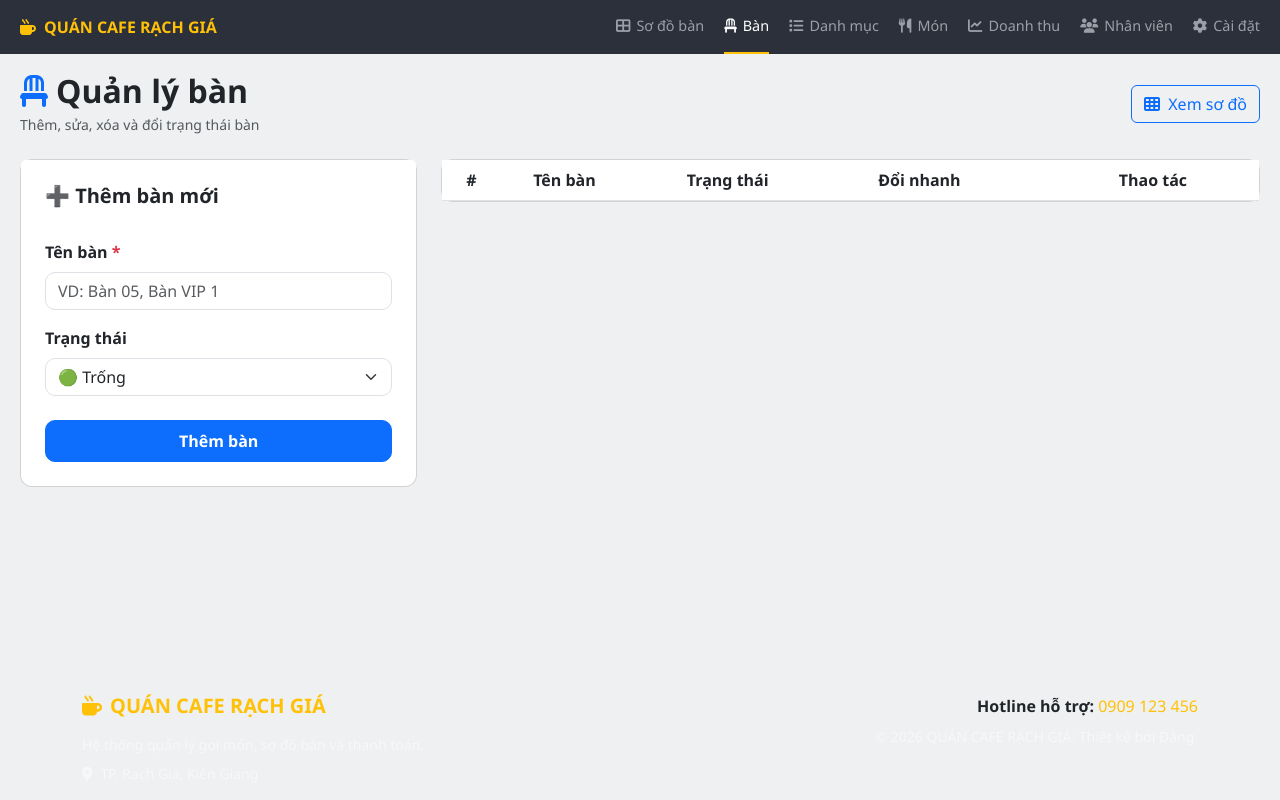
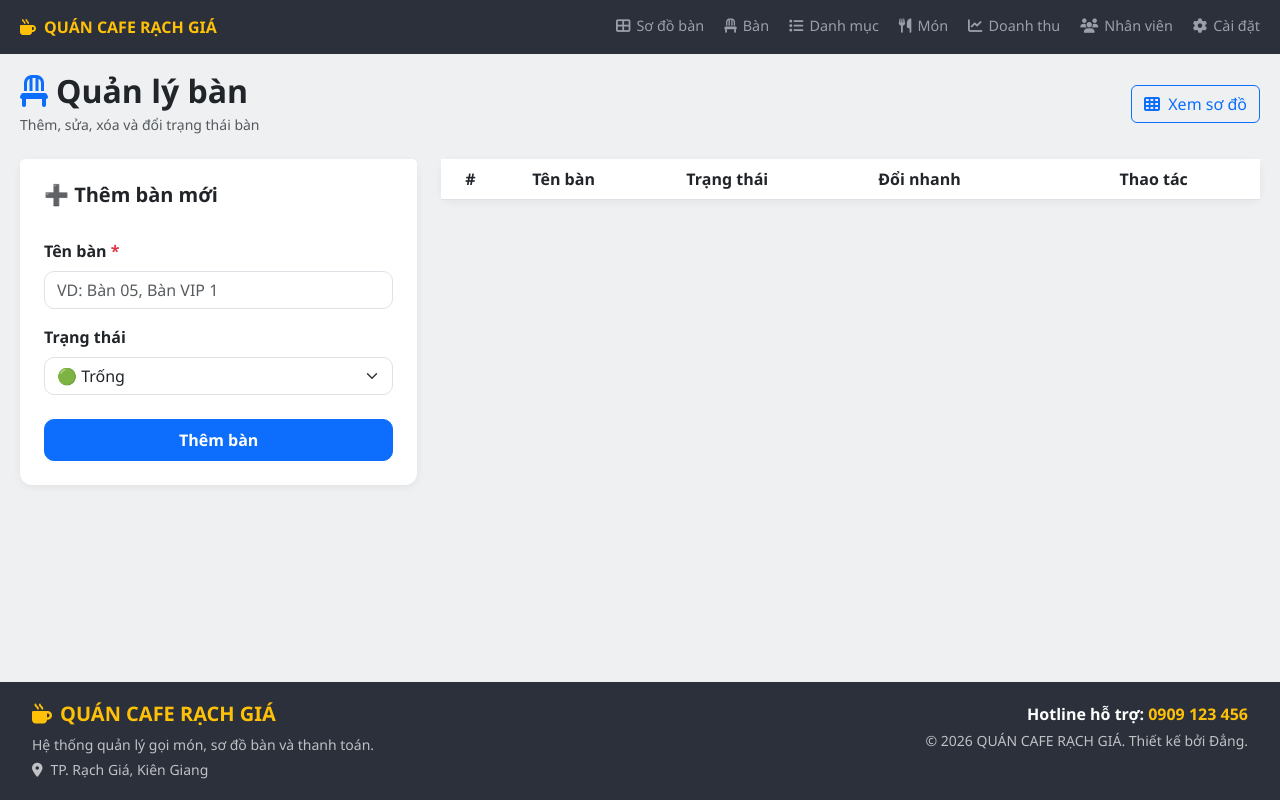
Before and after one commit to dangvanbinhdang-oss/quan-cafe-rach-gia, a Flask app: page /admin/ban in a window 1280 px wide. Run offline with Flask 3, Linux system fonts and the light colour scheme; data that the repository does not hold is empty.

Commit message:
base.html

```diff
--- a/templates/base.html
+++ b/templates/base.html
@@ -7,6 +7,7 @@
 <link href="https://cdn.jsdelivr.net/npm/bootstrap@5.3.0/dist/css/bootstrap.min.css" rel="stylesheet">
 <link rel="stylesheet" href="https://cdnjs.cloudflare.com/ajax/libs/font-awesome/6.4.0/css/all.min.css">
 <style>
+html, body{height:100%}
 body{background:#eef0f2; display:flex; flex-direction:column; min-height:100vh; font-family:'Segoe UI',sans-serif}
 .top-header{background:#2b303b; padding:0 20px; height:54px; display:flex; align-items:center; justify-content:space-between; position:sticky; top:0; z-index:1000}
 .top-header .brand{color:#ffc107; font-weight:800; text-transform:uppercase; display:flex; gap:8px; align-items:center}
@@ -14,9 +15,13 @@ body{background:#eef0f2; display:flex; flex-direction:column; min-height:100vh;
 .top-header .nav-menu a{color:#9aa0a8; text-decoration:none; font-size:.9rem; display:flex; gap:6px; align-items:center; height:100%; border-bottom:2px solid transparent; white-space:nowrap}
 .top-header .nav-menu a:hover{color:#fff}
 .top-header .nav-menu a.active{color:#fff; border-bottom-color:#ffc107}
-.main-wrapper{flex:1; padding:18px 20px}
-.bottom-footer{background:#1f242e; color:#fff; padding:18px 20px; margin-top:auto}
-.card{border-radius:12px}
+.main-wrapper{flex:1 0 auto; padding:18px 20px}
+/* FOOTER CỐ ĐỊNH ĐÁY */
+footer{background:#2b303b !important; color:#fff !important; padding:20px; margin-top:auto; flex-shrink:0}
+footer h5{color:#ffc107 !important}
+footer .text-white-50{color:rgba(255,255,255,.7) !important}
+footer .text-warning{color:#ffc107 !important}
+.card{border-radius:12px; border:0; box-shadow:0 2px 8px rgba(0,0,0,.06)}
 .shift-sang{background:#d1e7dd; border-left:4px solid #198754}
 .shift-chieu{background:#fff3cd; border-left:4px solid #ffc107}
 .shift-toi{background:#cfe2ff; border-left:4px solid #0d6efd}
@@ -28,12 +33,12 @@ body{background:#eef0f2; display:flex; flex-direction:column; min-height:100vh;
 <div class="brand"><i class="fa-solid fa-mug-hot"></i> {{ cai_dat.ten_quan }}</div>
 <nav class="nav-menu">
 <a href="/" class="{{ 'active' if page_title=='Sơ đồ bàn' else '' }}"><i class="fa-solid fa-table-cells-large"></i> Sơ đồ bàn</a>
-<a href="/admin/ban" class="{{ 'active' if page_title=='Quản lý bàn' else '' }}"><i class="fa-solid fa-chair"></i> Bàn</a>
-<a href="/admin/danh-muc" class="{{ 'active' if 'danh mục' in page_title|lower else '' }}"><i class="fa-solid fa-list"></i> Danh mục</a>
-<a href="/admin/mon" class="{{ 'active' if 'thực đơn' in page_title|lower or 'món' in page_title|lower else '' }}"><i class="fa-solid fa-utensils"></i> Món</a>
-<a href="/doanh-thu" class="{{ 'active' if page_title=='Doanh thu' else '' }}"><i class="fa-solid fa-chart-line"></i> Doanh thu</a>
+<a href="/admin/ban"><i class="fa-solid fa-chair"></i> Bàn</a>
+<a href="/admin/danh-muc"><i class="fa-solid fa-list"></i> Danh mục</a>
+<a href="/admin/mon"><i class="fa-solid fa-utensils"></i> Món</a>
+<a href="/doanh-thu"><i class="fa-solid fa-chart-line"></i> Doanh thu</a>
 <a href="/admin/nhan-vien" class="{{ 'active' if 'nhân viên' in page_title|lower else '' }}"><i class="fa-solid fa-users"></i> Nhân viên</a>
-<a href="/cai-dat" class="{{ 'active' if page_title=='Cài đặt' else '' }}"><i class="fa-solid fa-gear"></i> Cài đặt</a>
+<a href="/cai-dat"><i class="fa-solid fa-gear"></i> Cài đặt</a>
 </nav>
 </header>
 
@@ -42,15 +47,15 @@ body{background:#eef0f2; display:flex; flex-direction:column; min-height:100vh;
 </div>
 
 <footer>
-<div class="container">
-<div class="row gy-4">
+<div class="container-fluid">
+<div class="row gy-2">
 <div class="col-md-6">
-<h5 class="fw-bold text-warning mb-3"><i class="fa-solid fa-mug-hot me-2"></i>{{ cai_dat.ten_quan }}</h5>
-<p class="text-white-50 small mb-2">Hệ thống quản lý gọi món, sơ đồ bàn và thanh toán.</p>
-<p class="small text-white-50"><i class="fa-solid fa-location-dot me-2"></i>{{ cai_dat.dia_chi }}</p>
+<h5 class="fw-bold mb-2"><i class="fa-solid fa-mug-hot me-2"></i>{{ cai_dat.ten_quan }}</h5>
+<p class="text-white-50 small mb-1">Hệ thống quản lý gọi món, sơ đồ bàn và thanh toán.</p>
+<p class="small text-white-50 mb-0"><i class="fa-solid fa-location-dot me-2"></i>{{ cai_dat.dia_chi }}</p>
 </div>
 <div class="col-md-6 text-md-end">
-<p class="mb-2"><strong>Hotline hỗ trợ:</strong> <span class="text-warning fs-6">{{ cai_dat.dien_thoai }}</span></p>
+<p class="mb-1"><strong>Hotline hỗ trợ:</strong> <span class="text-warning fw-bold">{{ cai_dat.dien_thoai }}</span></p>
 <p class="small text-white-50 mb-0">© 2026 {{ cai_dat.ten_quan }}. Thiết kế bởi Đẳng.</p>
 </div>
 </div>
```
